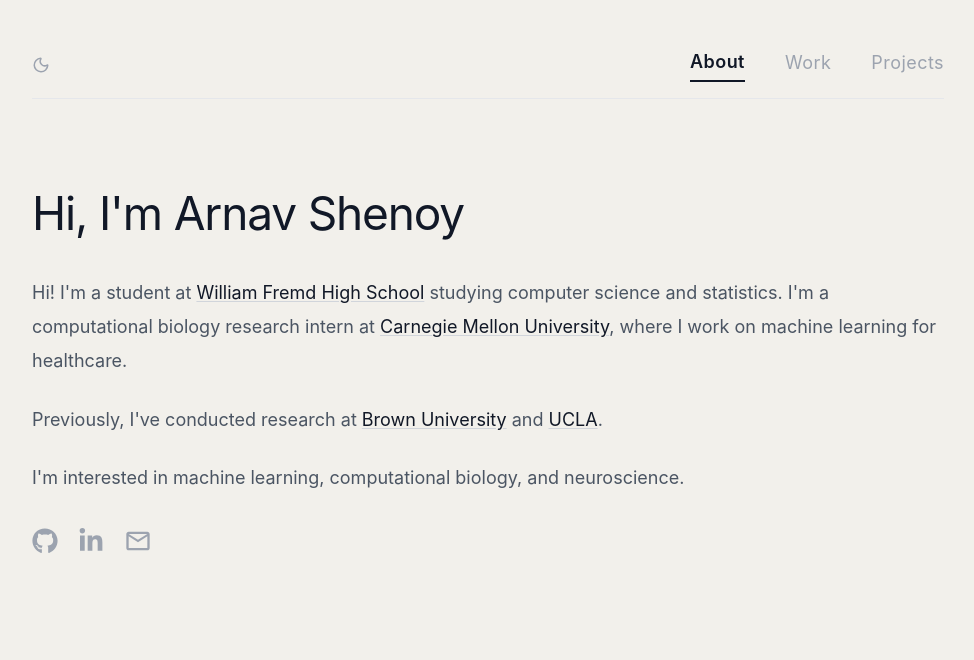
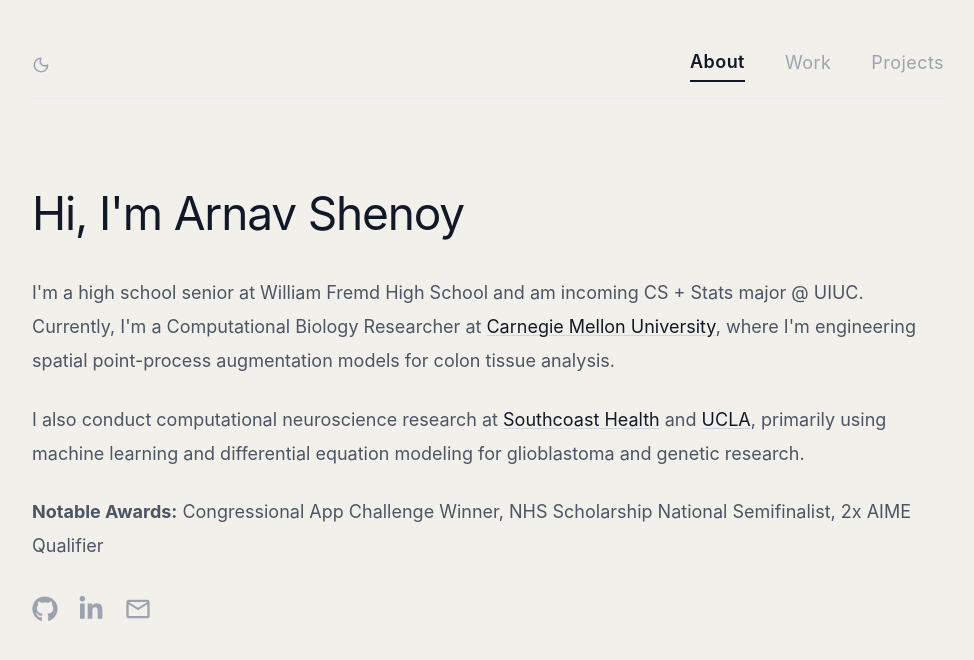
Before and after one commit to shenoy4365/arnav-portfolio, a Next.js app: page / in a window 1280 px wide. Shown: the top 660 px of the page, without its empty margins (152-1126 px from the left). Built offline with nearby package versions, Linux system fonts and the light colour scheme.

Commit message:
fixed animations + added vercel deployment

```diff
--- a/app/globals.css
+++ b/app/globals.css
@@ -17,7 +17,7 @@
 @keyframes fadeInUp {
   from {
     opacity: 0;
-    transform: translateY(6px);
+    transform: translateY(4px);
   }
   to {
     opacity: 1;
--- a/app/layout.tsx
+++ b/app/layout.tsx
@@ -1,25 +1,99 @@
 import type { Metadata } from "next";
 import "./globals.css";
 
+const baseUrl = "https://arnavshenoy.com";
+
 export const metadata: Metadata = {
-  title: "Arnav Shenoy",
-  description: "High school student researcher interested in machine learning, computational biology, and neuroscience. Research intern at Carnegie Mellon University.",
-  keywords: ["portfolio", "machine learning", "computational biology", "research", "AI", "neuroscience"],
-  authors: [{ name: "Arnav Shenoy" }],
+  metadataBase: new URL(baseUrl),
+  title: {
+    default: "Arnav Shenoy",
+    template: "%s | Arnav Shenoy",
+  },
+  description:
+    "Arnav Shenoy is a high school researcher at William Fremd High School specializing in machine learning, computational biology, and neuroscience. Computational biology research intern at Carnegie Mellon University, with research at UCLA School of Medicine and Southcoast Health (Brown-affiliated).",
+  keywords: [
+    "Arnav Shenoy",
+    "arnavshenoy",
+    "Arnav Shenoy portfolio",
+    "Arnav Shenoy CMU",
+    "Arnav Shenoy UCLA",
+    "Arnav Shenoy researcher",
+    "machine learning researcher",
+    "computational biology",
+    "neuroscience researcher",
+    "high school researcher",
+    "Carnegie Mellon University research intern",
+    "UCLA School of Medicine",
+    "Southcoast Health",
+    "William Fremd High School",
+    "glioblastoma research",
+    "computational neuroscience",
+    "deep learning",
+    "bioinformatics",
+    "AI research",
+  ],
+  authors: [{ name: "Arnav Shenoy", url: baseUrl }],
   creator: "Arnav Shenoy",
+  publisher: "Arnav Shenoy",
+  robots: {
+    index: true,
+    follow: true,
+    googleBot: {
+      index: true,
+      follow: true,
+    },
+  },
+  alternates: {
+    canonical: baseUrl,
+  },
   openGraph: {
-    type: "website",
+    type: "profile",
     locale: "en_US",
-    url: "https://arnavshenoy.com",
-    title: "Arnav Shenoy",
-    description: "High school student researcher interested in machine learning, computational biology, and neuroscience.",
+    url: baseUrl,
+    title: "Arnav Shenoy — ML & Computational Biology Researcher",
+    description:
+      "High school researcher at CMU, UCLA, and Southcoast Health working on machine learning, computational biology, and neuroscience.",
     siteName: "Arnav Shenoy",
+    firstName: "Arnav",
+    lastName: "Shenoy",
   },
   twitter: {
     card: "summary",
-    title: "Arnav Shenoy",
-    description: "High school student researcher interested in machine learning, computational biology, and neuroscience.",
+    title: "Arnav Shenoy — ML & Computational Biology Researcher",
+    description:
+      "High school researcher at CMU, UCLA, and Southcoast Health working on machine learning, computational biology, and neuroscience.",
+    creator: "@arnavshenoy",
   },
+};
+
+const jsonLd = {
+  "@context": "https://schema.org",
+  "@type": "Person",
+  name: "Arnav Shenoy",
+  url: baseUrl,
+  sameAs: [
+    "https://github.com/shenoy4365",
+    "https://linkedin.com/in/arnav-shenoy",
+  ],
+  jobTitle: "Computational Biology Research Intern",
+  worksFor: {
+    "@type": "Organization",
+    name: "Carnegie Mellon University",
+  },
+  alumniOf: {
+    "@type": "EducationalOrganization",
+    name: "William Fremd High School",
+  },
+  knowsAbout: [
+    "Machine Learning",
+    "Computational Biology",
+    "Neuroscience",
+    "Deep Learning",
+    "Bioinformatics",
+    "Computer Vision",
+  ],
+  description:
+    "High school student researcher specializing in machine learning, computational biology, and neuroscience.",
 };
 
 export default function RootLayout({
@@ -35,6 +109,10 @@
             __html: `(function(){try{var t=localStorage.getItem('theme');if(t==='dark')document.documentElement.classList.add('dark');}catch(e){}})();`,
           }}
         />
+        <script
+          type="application/ld+json"
+          dangerouslySetInnerHTML={{ __html: JSON.stringify(jsonLd) }}
+        />
       </head>
       <body>{children}</body>
     </html>
--- a/app/page.tsx
+++ b/app/page.tsx
@@ -3,7 +3,7 @@
 import { useState, useEffect } from "react";
 import { FaGithub, FaLinkedinIn } from "react-icons/fa";
 import { MdOutlineEmail } from "react-icons/md";
-import { Sun, Moon, ChevronDown, ExternalLink, Menu, X } from "lucide-react";
+import { Sun, Moon, ChevronDown, Menu, X } from "lucide-react";
 
 // ─── Types ────────────────────────────────────────────────────────────────────
 
@@ -389,7 +389,7 @@
   };
 
   return (
-    <div className="min-h-screen bg-[#f2f0eb] dark:bg-[#1e1e1e] transition-colors duration-200 flex flex-col animate-fade-in-up">
+    <div className="min-h-screen bg-[#f2f0eb] dark:bg-[#1e1e1e] transition-colors duration-200 flex flex-col">
       {/* Nav */}
       <nav className="max-w-5xl w-full mx-auto px-6 sm:px-14 pt-12">
         <div className="flex items-center justify-between pb-4">
@@ -464,6 +464,7 @@
 
       {/* Content */}
       <main className="max-w-5xl w-full mx-auto px-6 sm:px-14 pt-14 sm:pt-20 pb-10 flex-1">
+        <div key={activeTab} className="animate-fade-in-up">
         {/* About */}
         {activeTab === "about" && (
           <div>
@@ -480,51 +481,43 @@
 
             <div className="space-y-6 text-[18px] leading-[1.9] text-gray-600 dark:text-gray-400">
               <p>
-                Hi! I&apos;m a student at{" "}
+                I&apos;m a high school senior at {" "}
+                  William Fremd High School
+                and am incoming CS + Stats major @ UIUC. Currently, I&apos;m a
+                Computational Biology Researcher at{" "}
                 <a
-                  href="https://fremd.d211.org/"
-                  target="_blank"
-                  rel="noopener noreferrer"
-                  className="text-gray-900 dark:text-gray-200 underline underline-offset-2 decoration-gray-300 dark:decoration-gray-700 hover:decoration-gray-600 dark:hover:decoration-gray-400 transition-colors"
-                >
-                  William Fremd High School
-                </a>{" "}
-                studying computer science and statistics. I&apos;m a
-                computational biology research intern at{" "}
-                <a
-                  href="https://www.cmu.edu/"
+                  href="https://www.cmu.edu/cbd/"
                   target="_blank"
                   rel="noopener noreferrer"
                   className="text-gray-900 dark:text-gray-200 underline underline-offset-2 decoration-gray-300 dark:decoration-gray-700 hover:decoration-gray-600 dark:hover:decoration-gray-400 transition-colors"
                 >
                   Carnegie Mellon University
                 </a>
-                , where I work on machine learning for healthcare.
+                 , where I'm engineering spatial point-process augmentation models for colon tissue analysis.
               </p>
               <p>
-                Previously, I&apos;ve conducted research at{" "}
+                I also conduct computational neuroscience research at{" "}
                 <a
-                  href="https://www.brown.edu/"
+                  href="https://www.southcoast.org/"
                   target="_blank"
                   rel="noopener noreferrer"
                   className="text-gray-900 dark:text-gray-200 underline underline-offset-2 decoration-gray-300 dark:decoration-gray-700 hover:decoration-gray-600 dark:hover:decoration-gray-400 transition-colors"
                 >
-                  Brown University
+                  Southcoast Health
                 </a>{" "}
                 and{" "}
                 <a
-                  href="https://www.ucla.edu/"
+                  href="https://www.uclahealth.org/"
                   target="_blank"
                   rel="noopener noreferrer"
                   className="text-gray-900 dark:text-gray-200 underline underline-offset-2 decoration-gray-300 dark:decoration-gray-700 hover:decoration-gray-600 dark:hover:decoration-gray-400 transition-colors"
                 >
                   UCLA
                 </a>
-                .
+                , primarily using machine learning and differential equation modeling for glioblastoma and genetic research.
               </p>
               <p>
-                I&apos;m interested in machine learning,
-                computational biology, and neuroscience.
+                <b>Notable Awards:</b> Congressional App Challenge Winner, NHS Scholarship National Semifinalist, 2x AIME Qualifier
               </p>
 
               {/* Social icons */}
@@ -596,6 +589,7 @@
             </div>
           </div>
         )}
+        </div>
       </main>
     </div>
   );
```
